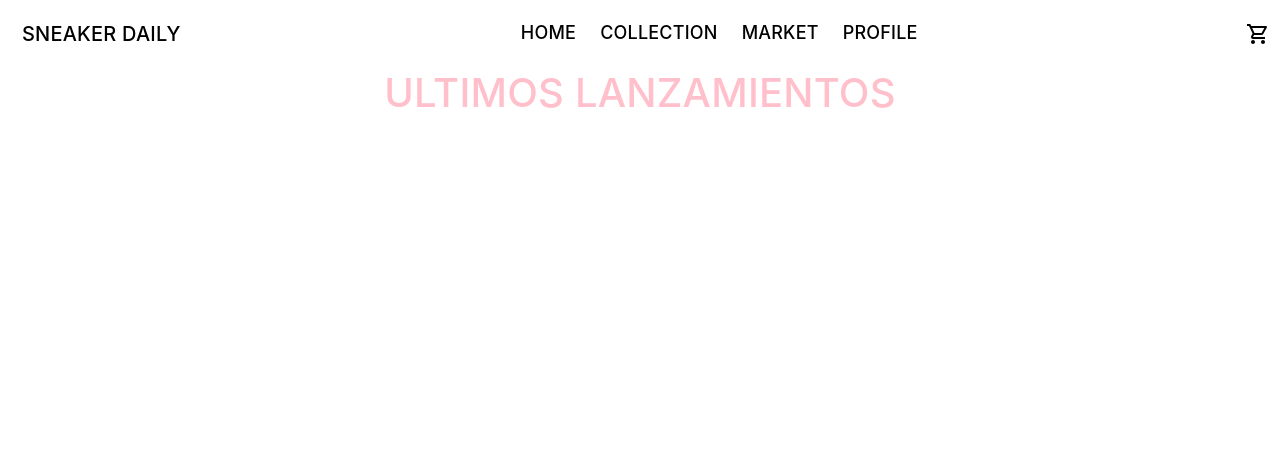
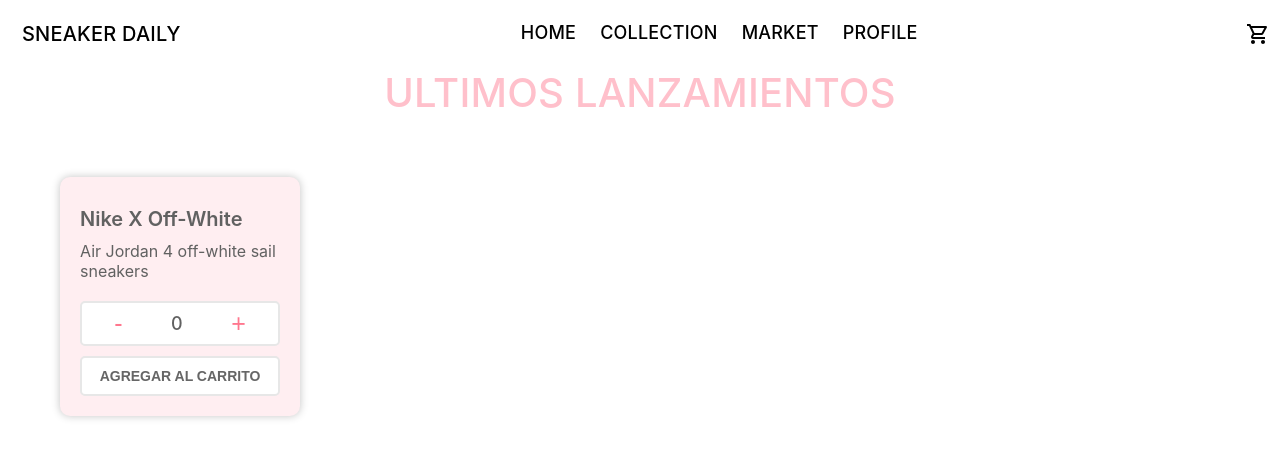
Before and after one commit to migged/ecommerce-komosinski, a React (Create React App) app: page / in a window 1280 px wide. Shown: the top 458 px of the page. Built offline with nearby package versions, Linux system fonts and the light colour scheme.

Commit message:
contador

```diff
--- a/src/App.js
+++ b/src/App.js
@@ -1,4 +1,5 @@
 import React, { Component } from "react";
+import ItemBox from "./components/ItemBox/ItemBox";
 import ItemlistContainer from "./components/ItemListContainer/ItemListContainer";
 import NavBar from "./components/NavBar/NavBar";
 
@@ -8,6 +9,7 @@
       <div>
         <NavBar />
         <ItemlistContainer />
+        <ItemBox />
       </div>
     );
   }
--- /dev/null
+++ b/src/components/ItemBox/ItemBox.css
@@ -0,0 +1,24 @@
+.box {
+  background-color: rgb(255, 238, 241);
+  width: 200px;
+  /*   height: 200px;
+ */
+  margin: 60px;
+  padding: 20px;
+  display: block;
+  font-size: 20px;
+  color: rgb(97, 97, 97);
+  box-shadow: 0px 0px 8px 0.1px rgba(0, 0, 0, 0.23);
+  border-radius: 10px;
+}
+
+.item {
+  font-size: 20px;
+  font-weight: 600;
+  margin-top: 10px;
+}
+
+.description {
+  font-size: 16px;
+  margin-top: 10px;
+}
--- /dev/null
+++ b/src/components/ItemBox/ItemBox.js
@@ -0,0 +1,14 @@
+import ItemCount from "../ItemCount/ItemCount";
+import "./ItemBox.css";
+
+const itemBox = () => {
+  return (
+    <div className="box">
+      <div className="item">Nike X Off-White</div>
+      <div className="description">Air Jordan 4 off-white sail sneakers</div>
+      <ItemCount stock="8" />
+    </div>
+  );
+};
+
+export default itemBox;
--- /dev/null
+++ b/src/components/ItemCount/ItemCount.css
@@ -0,0 +1,63 @@
+.counter {
+  font-size: 18px;
+  display: block;
+  justify-content: center;
+  margin-top: 20px;
+}
+
+.count {
+  font-weight: 500;
+  margin-top: 10px;
+  font-size: 18px;
+  display: flex;
+  justify-content: space-around;
+  align-items: center;
+}
+
+.button {
+  background-color: white;
+  padding: 5px;
+  border-radius: 5px;
+  border-width: 2px;
+  border-color: rgb(231, 231, 231);
+  border-style: solid;
+}
+
+.button button {
+  border-width: 0px;
+  text-decoration: none;
+  border-radius: 20px;
+  font-weight: 400;
+  color: var(--Gris-items);
+  background-color: white;
+  color: rgb(255, 119, 142);
+  font-size: 25px;
+}
+
+.button button:hover {
+  cursor: pointer;
+}
+
+.cartButton {
+  border-width: 0px;
+  text-decoration: none;
+  border-radius: 20px;
+  font-weight: 700;
+  color: var(--Gris-items);
+  background-color: white;
+  color: rgb(102, 102, 102);
+  font-size: 14px;
+  background-color: white;
+  padding: 10px;
+  border-radius: 5px;
+  border-width: 2px;
+  border-color: rgb(231, 231, 231);
+  border-style: solid;
+  width: 100%;
+  text-transform: uppercase;
+}
+
+.cartButton:hover {
+  background-color: rgb(251, 194, 204);
+  cursor: pointer;
+}
--- /dev/null
+++ b/src/components/ItemCount/ItemCount.js
@@ -0,0 +1,46 @@
+import { useState } from "react";
+import "./ItemCount.css";
+
+const ItemCount = ({ stock = 10, initial = 0 }) => {
+  const [count, setCount] = useState(initial);
+  console.log(stock);
+  console.log(initial);
+
+  const decrement = () => {
+    if (count > initial) {
+      setCount(count - 1);
+    }
+  };
+
+  const increment = () => {
+    if (count < stock) {
+      setCount(count + 1);
+    }
+  };
+
+  const onAddValidation = () => {
+    if (count <= stock && count !== 0) {
+      console.log("agregado al carrito");
+    } else {
+      console.log("no hay stock suficiente");
+    }
+  };
+
+  return (
+    <div className="counter">
+      <div className="count button">
+        <button onClick={decrement}>-</button>
+
+        <div>{count}</div>
+
+        <button onClick={increment}>+</button>
+      </div>
+
+      <button className="count cartButton" onClick={onAddValidation}>
+        Agregar al carrito
+      </button>
+    </div>
+  );
+};
+
+export default ItemCount;
```
